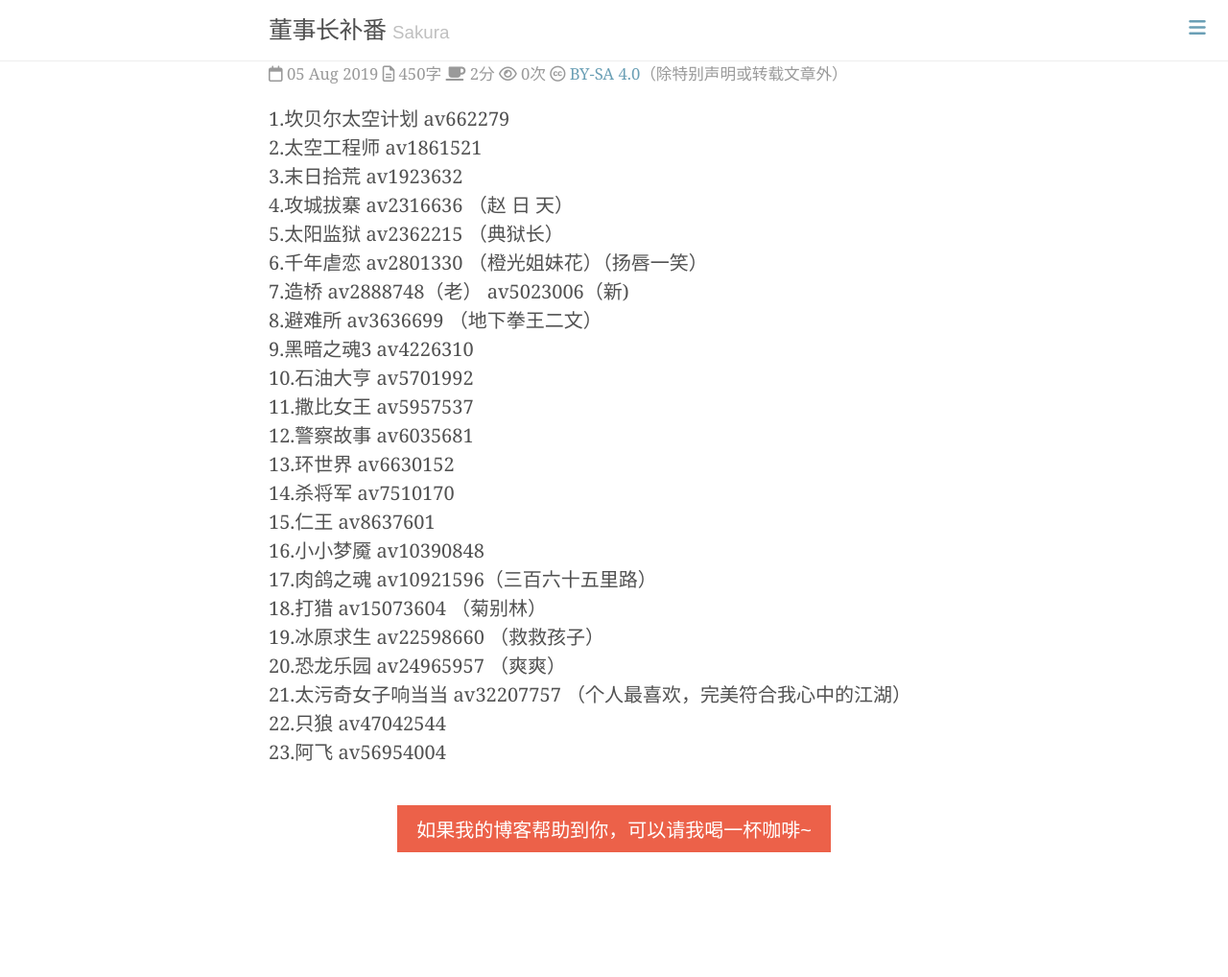
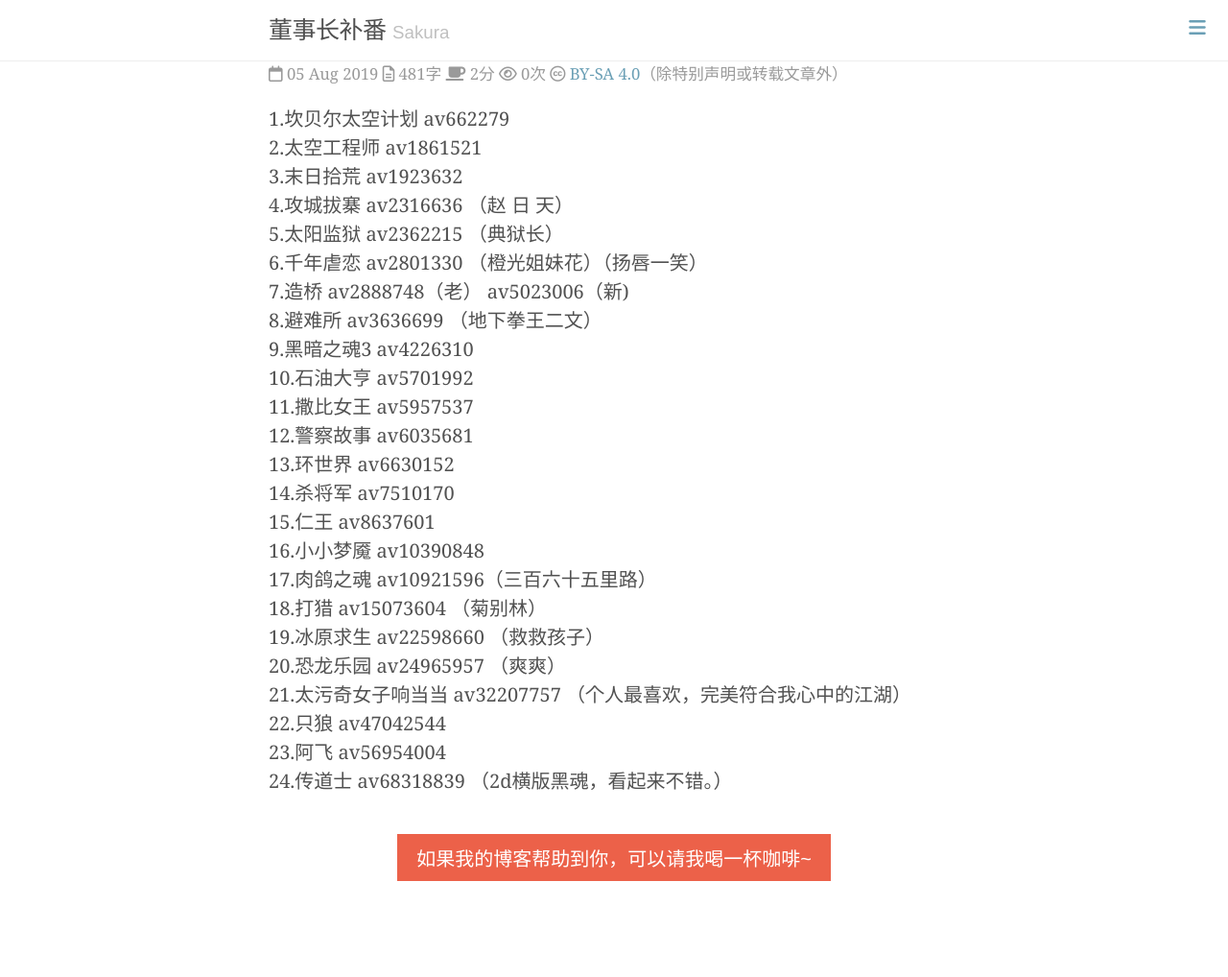
Before and after one commit to lucky9peach/SakuraVAC.github.io, a Jekyll site: the page built from _posts/2019-08-05-董事长补番.md, in a window 1280 px wide. Shown: the whole page at 96% size. Built offline with Jekyll 4.4.1, drawn with Linux system fonts in a browser that asks for light colours; nearby versions of some CDN libraries; our own code applies the rules of GitHub Pages for plain Markdown files; a script that is not in the unit is left out; comment, search, counter and statistics services are not loaded; before the commit the page ends 988 px from its top, so only the background shows below that.

Commit message:
Update 2019-08-05-董事长补番.md

```diff
--- a/_posts/2019-08-05-董事长补番.md
+++ b/_posts/2019-08-05-董事长补番.md
@@ -29,3 +29,4 @@ date: 2019-08-05 19:26:56
 21.太污奇女子响当当 av32207757 （个人最喜欢，完美符合我心中的江湖）
 22.只狼 av47042544
 23.阿飞 av56954004
+24.传道士 av68318839 （2d横版黑魂，看起来不错。）
```
